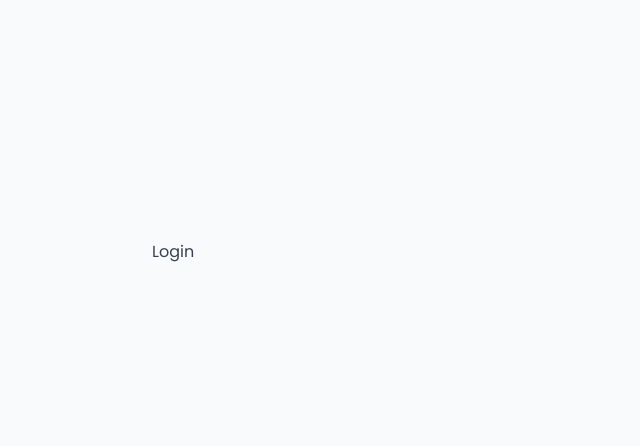
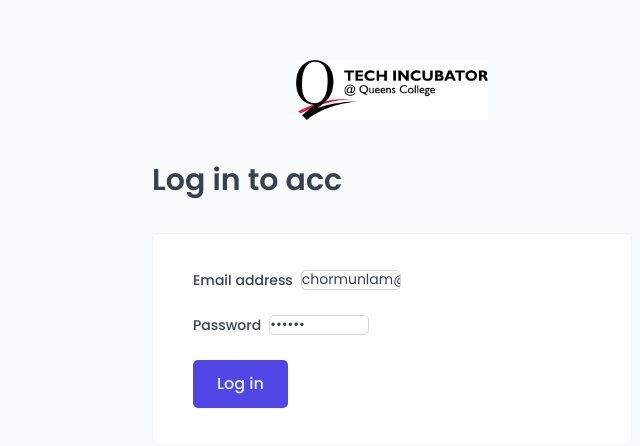
Before and after one commit to chormunlam/AdminDashboard, a React (Vite) app: page /login in a window 1280 px wide. Shown: the part 148-594 px from the top of the page, without its empty margins (248-888 px from the left). Built offline with nearby package versions, Linux system fonts and the light colour scheme; a web font is replaced by a local one.

Commit message:
i hate git

```diff
--- a/src/features/authentication/LoginForm.jsx
+++ b/src/features/authentication/LoginForm.jsx
@@ -3,12 +3,21 @@
 import Form from "../../ui/Form";
 import Input from "../../ui/Input";
 import FormRowVertical from "../../ui/FormRowVertical";
+import { useLogin } from "./useLogin";
+//import { login } from "../../services/apiAuth";
+import SpinnerMini from '../../ui/SpinnerMini'
 
 function LoginForm() {
-  const [email, setEmail] = useState("");
-  const [password, setPassword] = useState("");
+  const [email, setEmail] = useState("chormunlam@yahoo.com.hk");
+  const [password, setPassword] = useState('123456');
+  const {login, isLoading} =useLogin();
 
-  function handleSubmit() {}
+  function handleSubmit(e) {
+    e.preventDefault()
+    if(!email || !password) return
+    login({email, password});
+
+  }
 
   return (
     <Form onSubmit={handleSubmit}>
@@ -20,6 +29,7 @@
           autoComplete="username"
           value={email}
           onChange={(e) => setEmail(e.target.value)}
+          disabled={isLoading}
         />
       </FormRowVertical>
       <FormRowVertical label="Password">
@@ -29,10 +39,11 @@
           autoComplete="current-password"
           value={password}
           onChange={(e) => setPassword(e.target.value)}
+          disabled={isLoading}
         />
       </FormRowVertical>
       <FormRowVertical>
-        <Button size="large">Login</Button>
+        <Button size="large" disabled={isLoading}>{!isLoading?"Log in":<SpinnerMini/>}</Button>
       </FormRowVertical>
     </Form>
   );
--- /dev/null
+++ b/src/features/authentication/useLogin.js
@@ -0,0 +1,21 @@
+import { useMutation } from "@tanstack/react-query";
+import { login as loginApi } from "../../services/apiAuth";
+import { useNavigate } from "react-router-dom";
+import { toast } from "react-hot-toast";
+
+export function useLogin() {
+  const navigate = useNavigate();
+  const { mutate: login, isLoading } = useMutation({
+    mutationFn: ({ email, password }) => loginApi({ email, password }),
+    onSuccess: (user) => {
+      console.log(user);//data recevied
+      navigate("/dashboard");
+    },
+    onError: (err) => {
+      console.log("ERROR", err);
+      toast.error("Provided email or password is incorrect");
+    }
+  });
+
+  return { login, isLoading };
+}
--- a/src/pages/Login.jsx
+++ b/src/pages/Login.jsx
@@ -1,4 +1,7 @@
 import styled from "styled-components";
+import LoginForm from "../features/authentication/LoginForm.jsx";
+import Logo from '../ui/Logo'
+import Heading from '../ui/Heading'
 
 const LoginLayout = styled.main`
   min-height: 100vh;
@@ -11,7 +14,13 @@
 `;
 
 function Login() {
-  return <LoginLayout>Login</LoginLayout>;
+  return (
+  <LoginLayout>
+    <Logo />
+    <Heading as='h1'>Log in to acc</Heading>
+    <LoginForm />
+    </LoginLayout>
+    );
 }
 
 export default Login;
--- /dev/null
+++ b/src/services/apiAuth.js
@@ -0,0 +1,14 @@
+import supabase from './supabase'
+export async function login({email, password}){
+
+const { data, error } = await supabase.auth.signInWithPassword({
+  email,
+  password,
+});
+
+if(error) throw new Error(error.message);
+
+console.log(data);
+return data;
+
+}
--- /dev/null
+++ b/src/ui/FormRowVertical.jsx
@@ -0,0 +1,34 @@
+/* eslint-disable react/prop-types */
+import styled from "styled-components";
+
+const StyledFormRow = styled.div`
+  display: flex;
+  flex-direction: columns;
+  grid-template-columns: 24rem 1fr 1.2fr;
+  gap: 0.8rem;
+  padding: 1.2rem 0;
+
+`;
+
+const Label = styled.label`
+  font-weight: 500;
+`;
+
+const Error = styled.span`
+  font-size: 1.4rem;
+  color: var(--color-red-700);
+`;
+
+// eslint-disable-next-line react/prop-types
+function FormRowVertical({ label, error, children }) {
+  return (
+    <StyledFormRow>
+      {label && <Label htmlFor={children.props.id}>{label}</Label>}
+      {children}
+
+      {error && <Error>{error}</Error>}
+    </StyledFormRow>
+  );
+}
+
+export default FormRowVertical;
```
